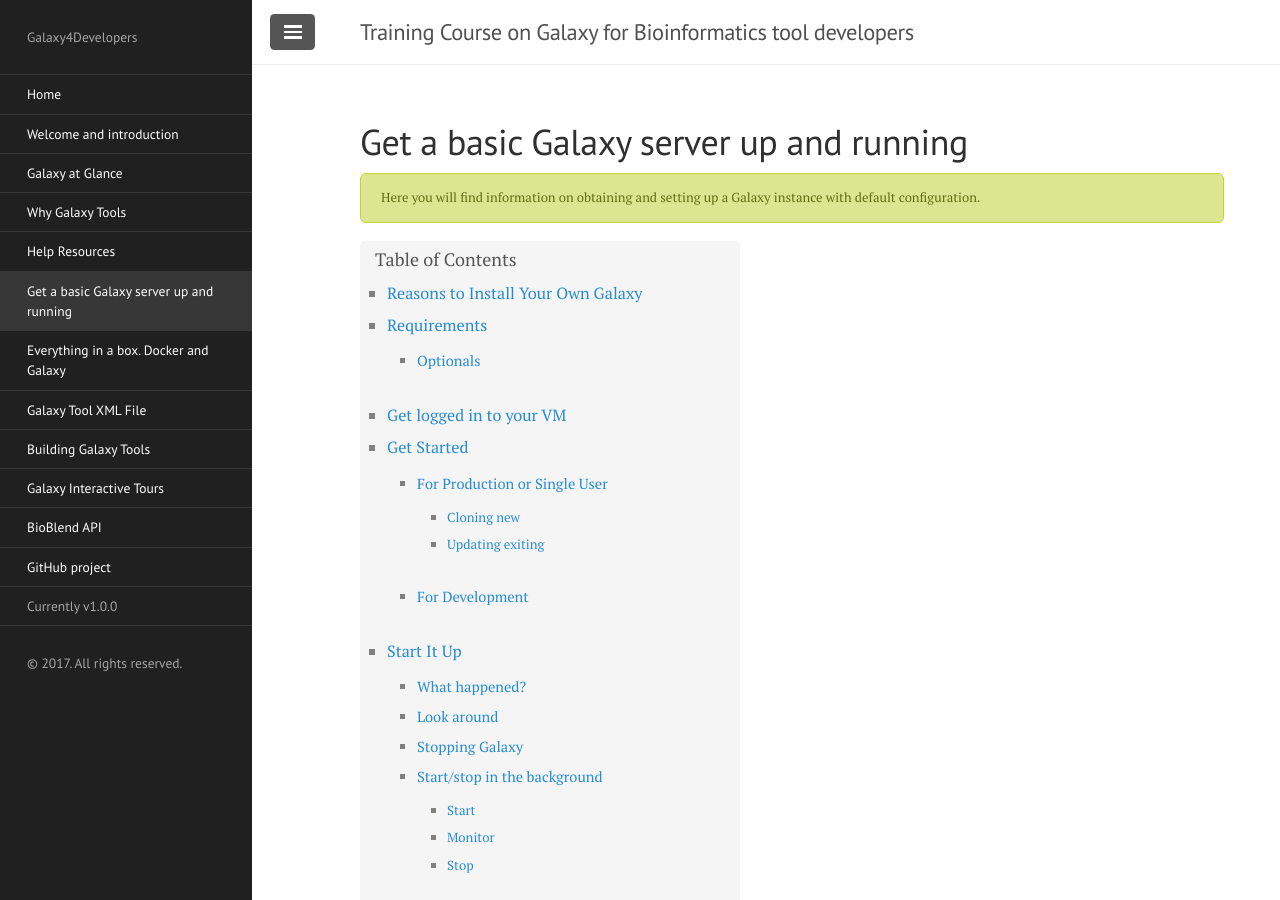
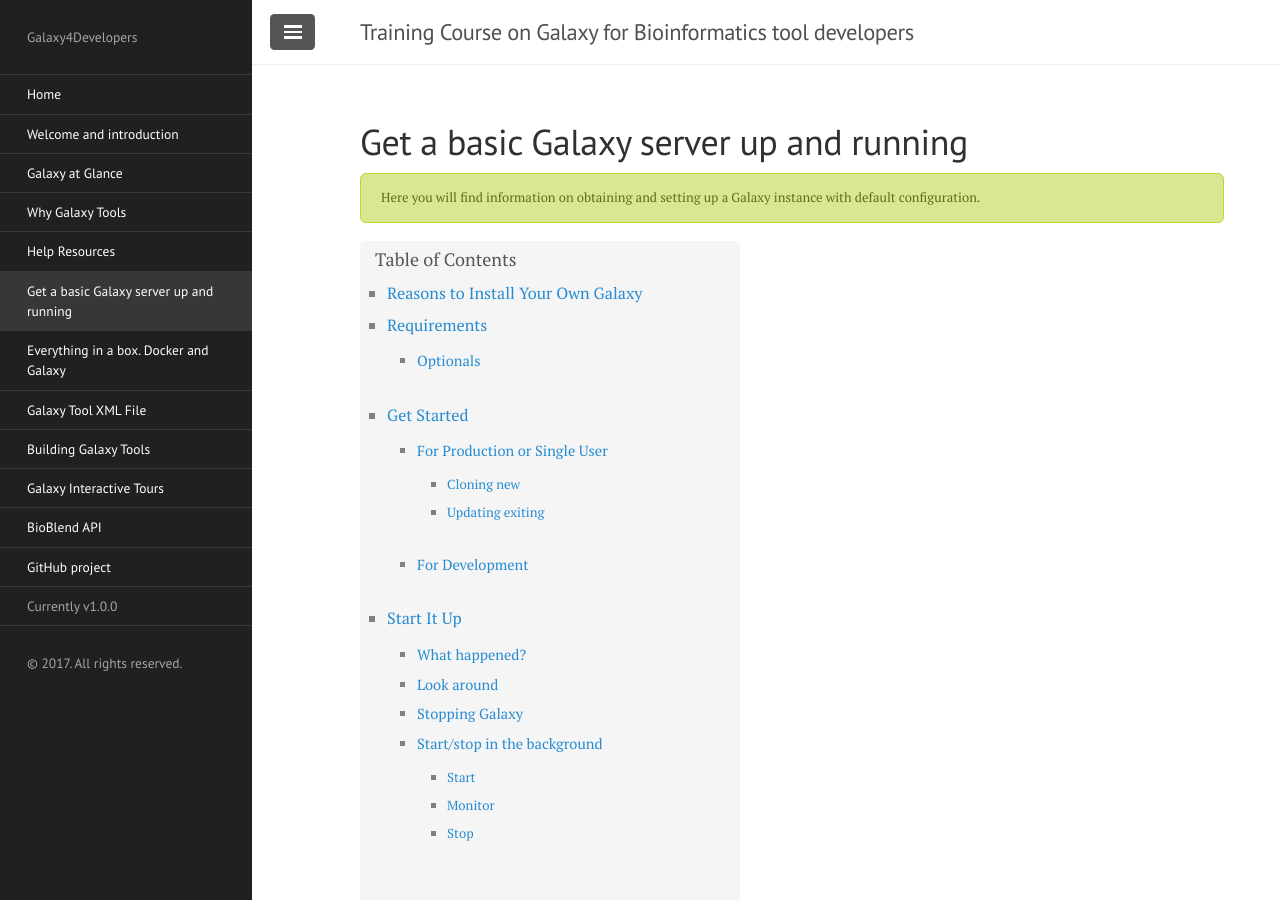
Before and after one commit to crs4/Galaxy4Developers, a Jekyll site: the page built from lectures/05.bacic.md, in a window 1280 px wide and 900 px high. Built offline with Jekyll 4.4.1, drawn with Linux system fonts in a browser that asks for light colours; nearby versions of some CDN libraries; some of the changed text lies outside the part shown.

```diff
--- a/lectures/05.bacic.md
+++ b/lectures/05.bacic.md
@@ -25,8 +25,6 @@ You need to download Galaxy if you plan to:
 * GNU Make + gcc to compile and install tool dependencies
 * Additional requirements for shipped tools
 
-## Get logged in to your VM
-GUACAMOLE
 
 ## Get Started
 ### For Production or Single User
```
